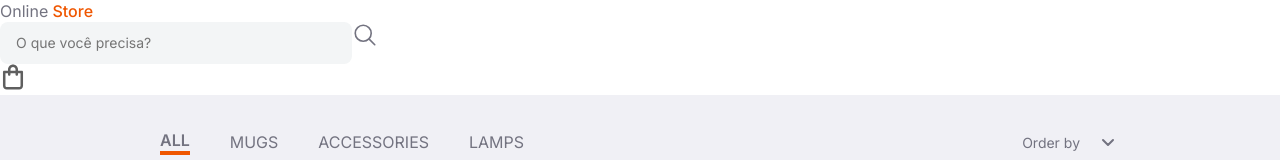
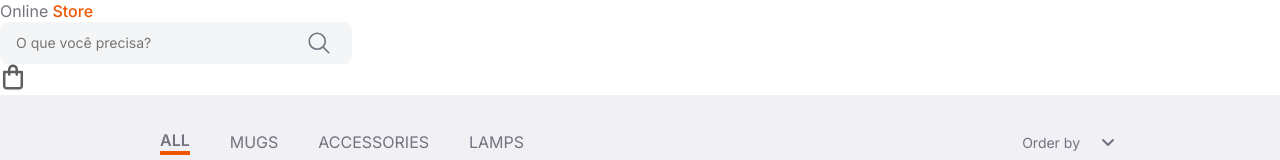
Before and after one commit to renan-aquino/online-store, a Next.js app: page / in a window 1280 px wide. Shown: the top 160 px of the page. Built offline with nearby package versions, Linux system fonts and the light colour scheme; no server answers.

Commit message:
fix: fixed custom prop being passed to the DOM

```diff
--- a/src/components/Header/header.tsx
+++ b/src/components/Header/header.tsx
@@ -14,8 +14,8 @@ export function Header(){
                 <a href="/">Online<span className={s.accent}> Store</span></a>
                 <div>
                     <InputSearchIcon
-                        // value={search}
-                        // handlechange={setSearch}
+                        value={search}
+                        $handleChange={setSearch}
                         placeholder="O que você precisa?"/>
                     <CartControl/>
                 </div>
--- a/src/components/search-input/search-input.tsx
+++ b/src/components/search-input/search-input.tsx
@@ -1,19 +1,42 @@
 import { styled } from "styled-components"
 import { InputHTMLAttributes } from "react"
 import { SearchIcon } from "../icons/search-icon"
-import s from './search-input.module.css'
 
+const SearchInput = styled.input `
+    border-radius: 8px;
+    border: none;
+    width: 352px;
+    background-color: #F3F5F6;
+    padding: 10px 16px;
+    font-size: 14px;
+    font-weight: 400;
+    line-height: 22px;
+    font-family: inherit;
+    color: #737380;
+`
+
+const InputContainer = styled.div`
+    position: relative;
+    width: 352px;
+
+    svg {
+        position: absolute;
+        right: 20px;
+        top: 50%;
+        transform: translateY(-50%);
+    }
+`
 
 interface InputProps extends InputHTMLAttributes<HTMLInputElement>{
-    // value: string,
-    // handlechange: (value: string) => void
+    value: string,
+    $handleChange: (value: string) => void
 }
 
 export function InputSearchIcon(props: InputProps){
     return(
-        <div className={s.input_Container}>
-            <input className={s.search_input} {...props}/>
+        <InputContainer>
+            <SearchInput onChange={(e) => props.$handleChange(e.target.value)} {...props}/>
             <SearchIcon/>
-        </div>
+        </InputContainer>
     )
 }
```
